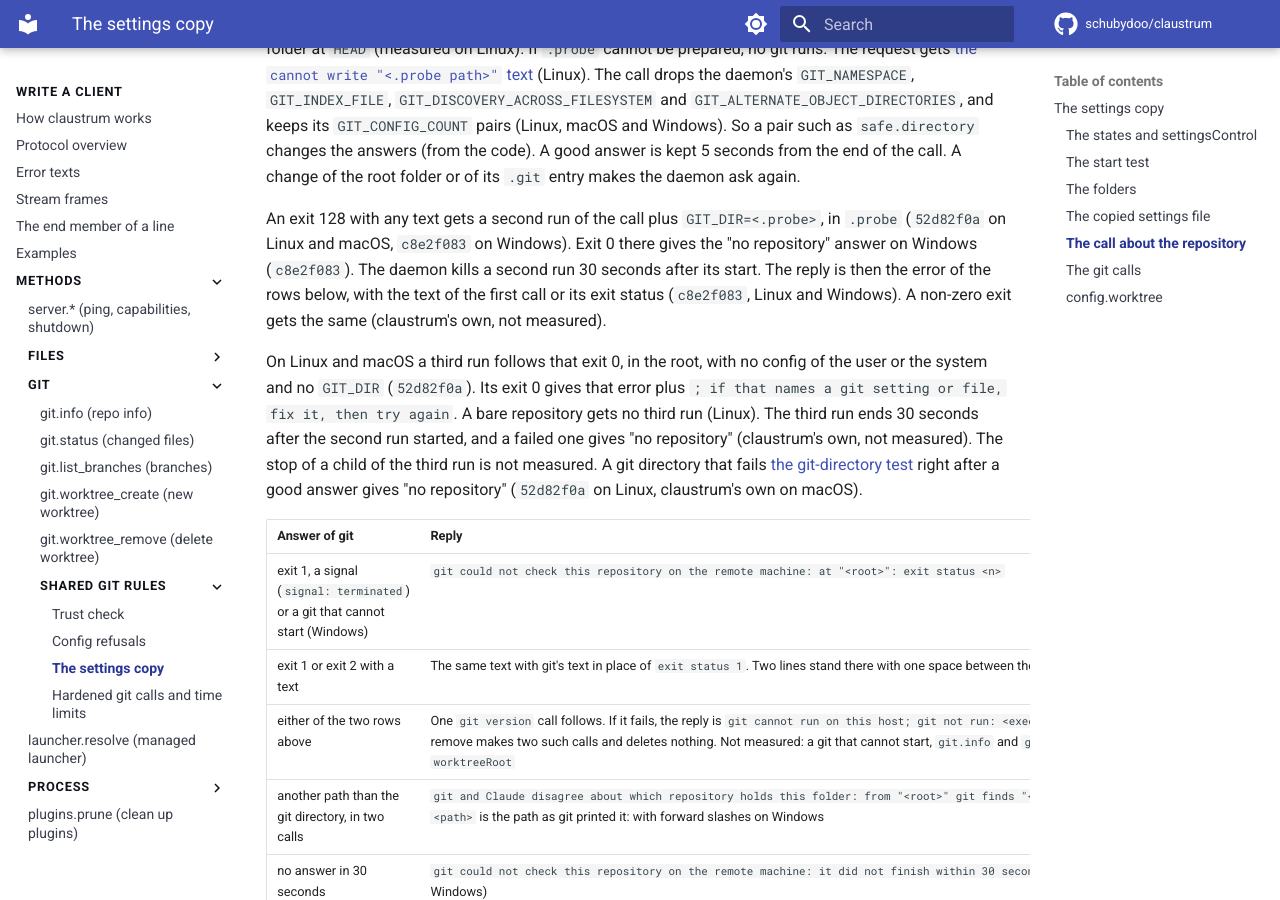
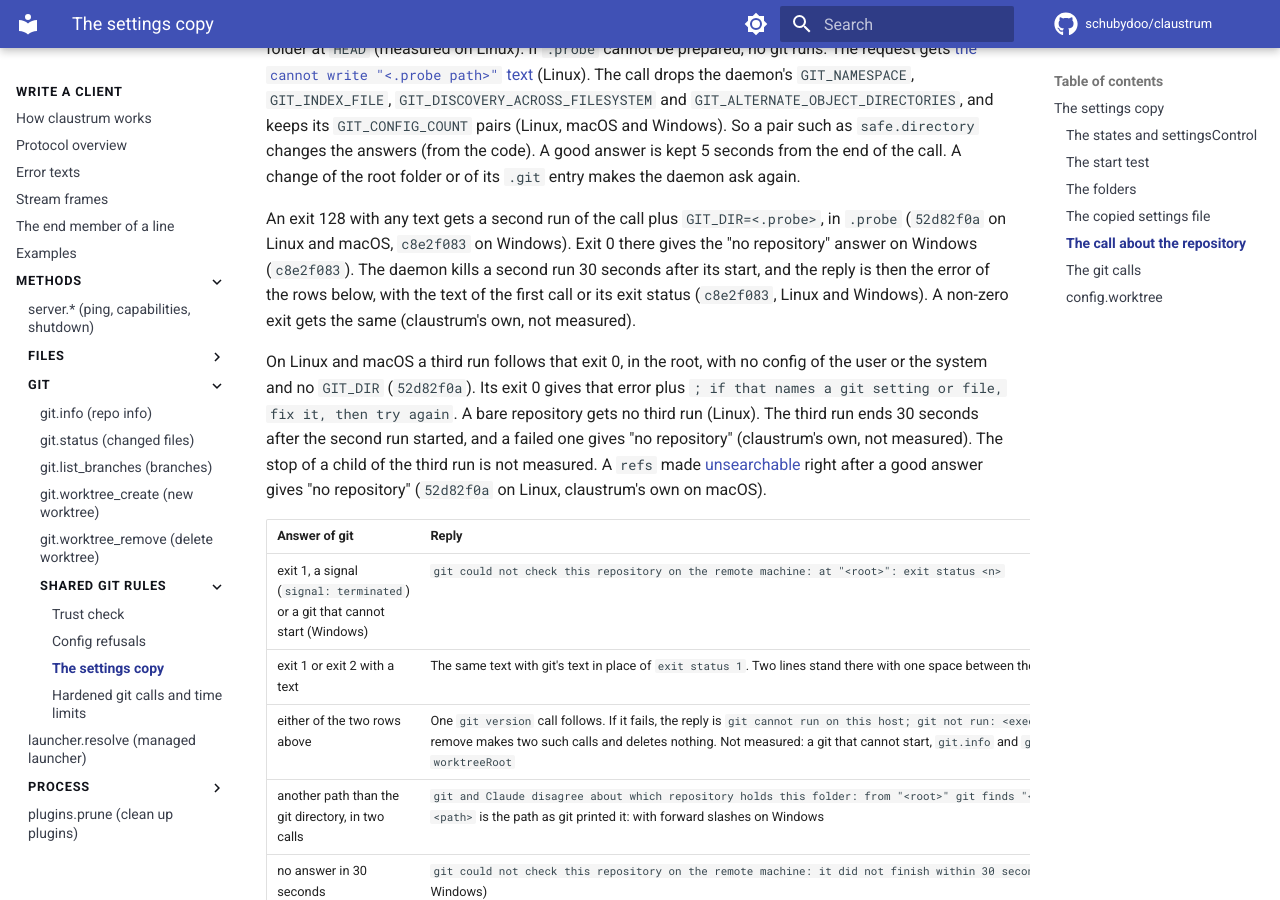
Before and after one commit to schubydoo/claustrum, an MkDocs documentation site: the page built from docs/protocol/git-rules-settings-copy.md, in a window 1280 px wide and 900 px high, scrolled down 6571 px. Built offline with MkDocs 1.6.1 and Material for MkDocs 9.7.7, drawn with Linux system fonts in a browser that asks for light colours; comment, search, counter and statistics services are not loaded.

Commit message:
docs: size the refs rule and the second-run kill to their rows
Co-Authored-By: Claude Opus 5.5 <noreply@anthropic.com>

```diff
--- a/docs/protocol/git-rules-settings-copy.md
+++ b/docs/protocol/git-rules-settings-copy.md
@@ -230,7 +230,7 @@ folder or of its `.git` entry makes the daemon ask again.
 An exit 128 with any text gets a second run of the call plus `GIT_DIR=<.probe>`, in
 `.probe` (`52d82f0a` on Linux and macOS, `c8e2f083` on Windows). Exit 0 there gives
 the "no repository" answer on Windows (`c8e2f083`). The daemon kills a second run 30
-seconds after its start. The reply is then the error of the rows below, with the text
+seconds after its start, and the reply is then the error of the rows below, with the text
 of the first call or its exit status (`c8e2f083`, Linux and Windows). A non-zero exit
 gets the same (claustrum's own, not measured).
 
@@ -239,8 +239,8 @@ user or the system and no `GIT_DIR` (`52d82f0a`). Its exit 0 gives that error pl
 if that names a git setting or file, fix it, then try again`. A bare repository gets
 no third run (Linux). The third run ends 30 seconds after the second run started, and
 a failed one gives "no repository" (claustrum's own, not measured). The stop of a
-child of the third run is not measured. A git directory that fails [the git-directory
-test](git-rules-trust.md#how-the-daemon-finds-the-git-directory) right after a good
+child of the third run is not measured. A `refs` made
+[unsearchable](git-rules-trust.md#how-the-daemon-finds-the-git-directory) right after a good
 answer gives "no repository" (`52d82f0a` on Linux, claustrum's own on macOS).
 
 | Answer of git | Reply |
```
Also changed, not shown: 1 other file.
